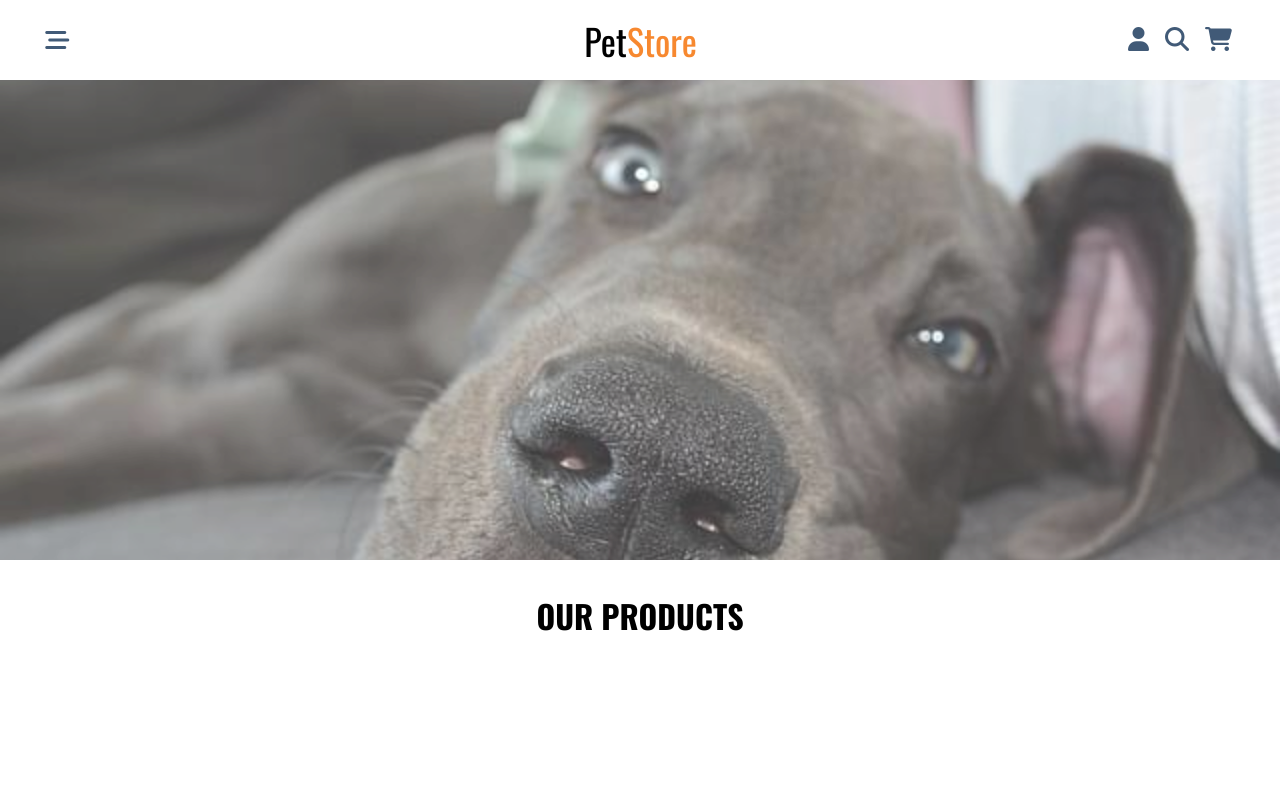
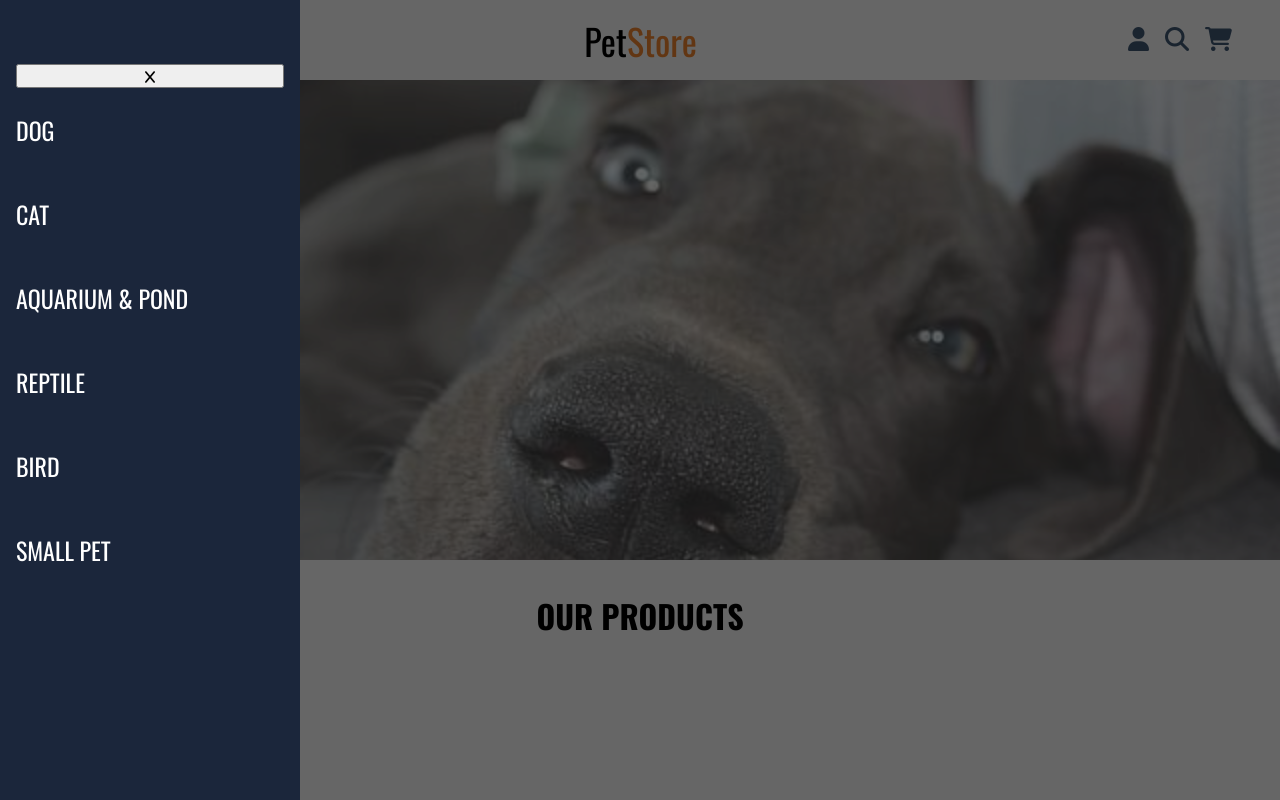
Before and after one commit to Ludzikk/Pet-Store, a plain HTML site: page index.html in a window 1280 px wide. Both pictures are taken after a click on the button 57 px from the left and 40 px from the top of the page. Shown: the top 800 px of the page. Drawn offline with nearby package versions, Linux system fonts and the light colour scheme.

Commit message:
added nav

```diff
--- a/index.html
+++ b/index.html
@@ -42,6 +42,18 @@
 		</div>
 	</div>
 </nav>
+<nav class="nav-side hidden">
+	<button class="nav-side__closebutton">
+		<i class="fa-solid fa-x nav-side__closebutton-icon"></i>
+	</button>
+	<p class="nav-side__category">dog</p>
+	<p class="nav-side__category">cat</p>
+	<p class="nav-side__category">aquarium & pond</p>
+	<p class="nav-side__category">reptile</p>
+	<p class="nav-side__category">bird</p>
+	<p class="nav-side__category">small pet</p>
+</nav>
+<div class="nav-side__bg hidden"></div>
 
 		<header class="header">
 
--- a/src/js/index.js
+++ b/src/js/index.js
@@ -1,5 +1,9 @@
 const header = document.querySelector(".header");
-const footerYear = document.querySelector(".footer__year")
+const footerYear = document.querySelector(".footer__year");
+const navSide = document.querySelector(".nav-side");
+const navSideBg = document.querySelector(".nav-side__bg");
+const navSideBtn = document.querySelector(".nav__hamburger");
+const navSideCloseBtn = document.querySelector(".nav-side__closebutton");
 
 const changePictureOfHeader = () => {
 	if (window.screen.width < 992) {
@@ -10,10 +14,20 @@ const changePictureOfHeader = () => {
 };
 
 const setFooterYear = () => {
-	const date = new Date()
+	const date = new Date();
 
 	footerYear.textContent = date.getFullYear();
-}
+};
+
+const toggleNavSide = () => {
+	navSide.classList.toggle("hidden");
+	navSideBg.classList.toggle("hidden");
+	document.body.classList.toggle("body-scroll");
+};
 
 changePictureOfHeader();
-setFooterYear()
+setFooterYear();
+
+navSideBtn.addEventListener("click", toggleNavSide);
+navSideCloseBtn.addEventListener("click", toggleNavSide);
+navSideBg.addEventListener("click", toggleNavSide);
--- a/src/sass/_global.scss
+++ b/src/sass/_global.scss
@@ -14,3 +14,11 @@
     color: $text-color-four;
     background-color: $text-color-two;
 }
+
+.hidden {
+    display: none;
+}
+
+.body-scroll {
+    overflow-y: hidden;
+}
--- a/src/sass/_nav.scss
+++ b/src/sass/_nav.scss
@@ -36,6 +36,7 @@
 		padding: 0.4em;
 		border: none;
 		background-color: transparent;
+		cursor: pointer;
 	}
 
 	&__logo {
@@ -49,3 +50,33 @@
 		}
 	}
 }
+
+.nav-side {
+	display: flex;
+	flex-direction: column;
+	padding: 4em 1em;
+	position: fixed;
+	top: 0;
+	left: 0;
+	bottom: 0;
+	width: 300px;
+	background-color: $text-color-one;
+	color: $text-color-four;
+	z-index: 100;
+
+	&__category {
+		padding: 1em 0;
+		font-size: 2.4rem;
+		text-transform: uppercase;
+	}
+
+	&__bg {
+		position: fixed;
+		left: 0;
+		top: 0;
+		width: 100vw;
+		height: 100vh;
+		background-color: rgba(0, 0, 0, 0.6);
+		z-index: 99;
+	}
+}
```
Also changed, not shown: dist/css/style.min.css, dist/js/index.min.js, 1 other file.
